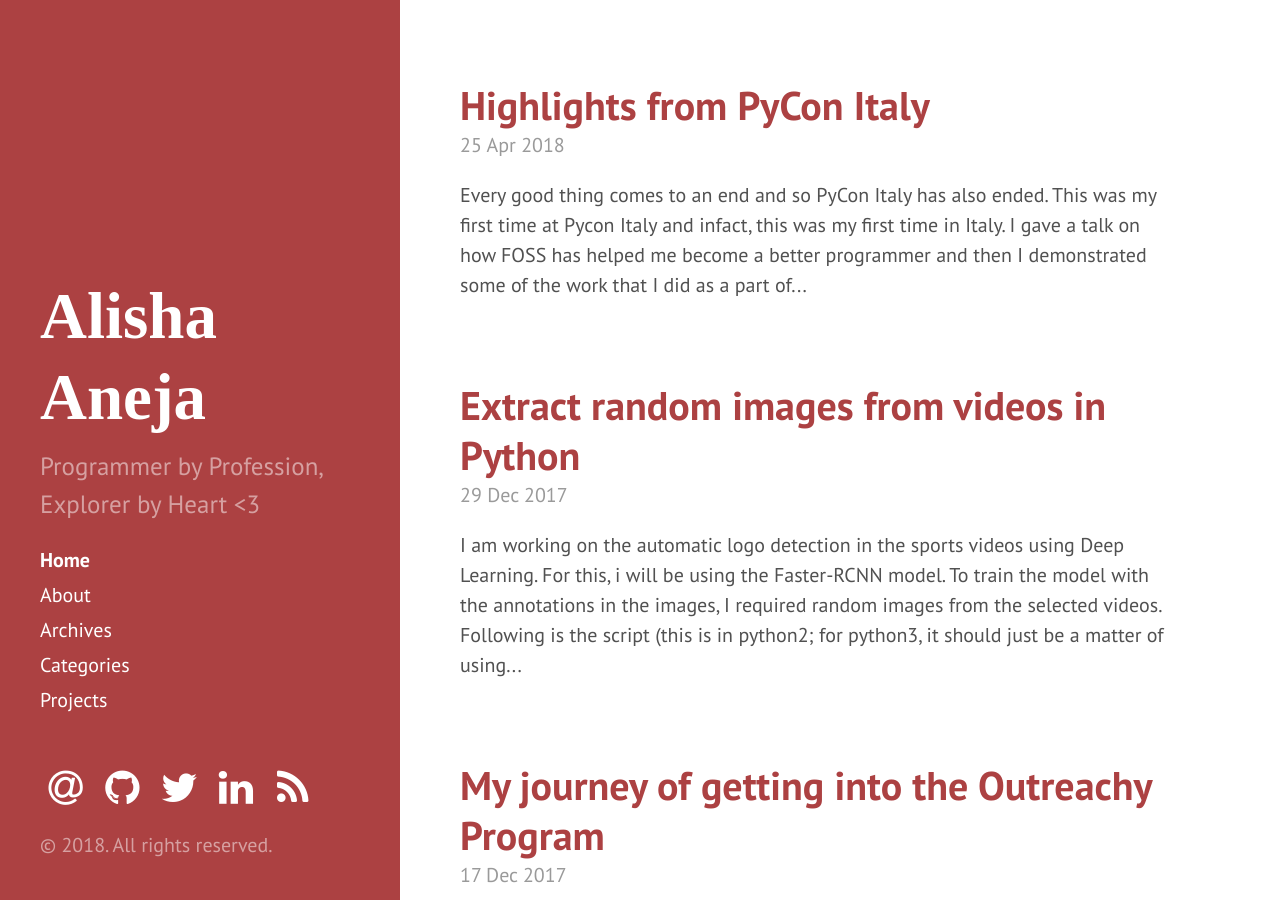
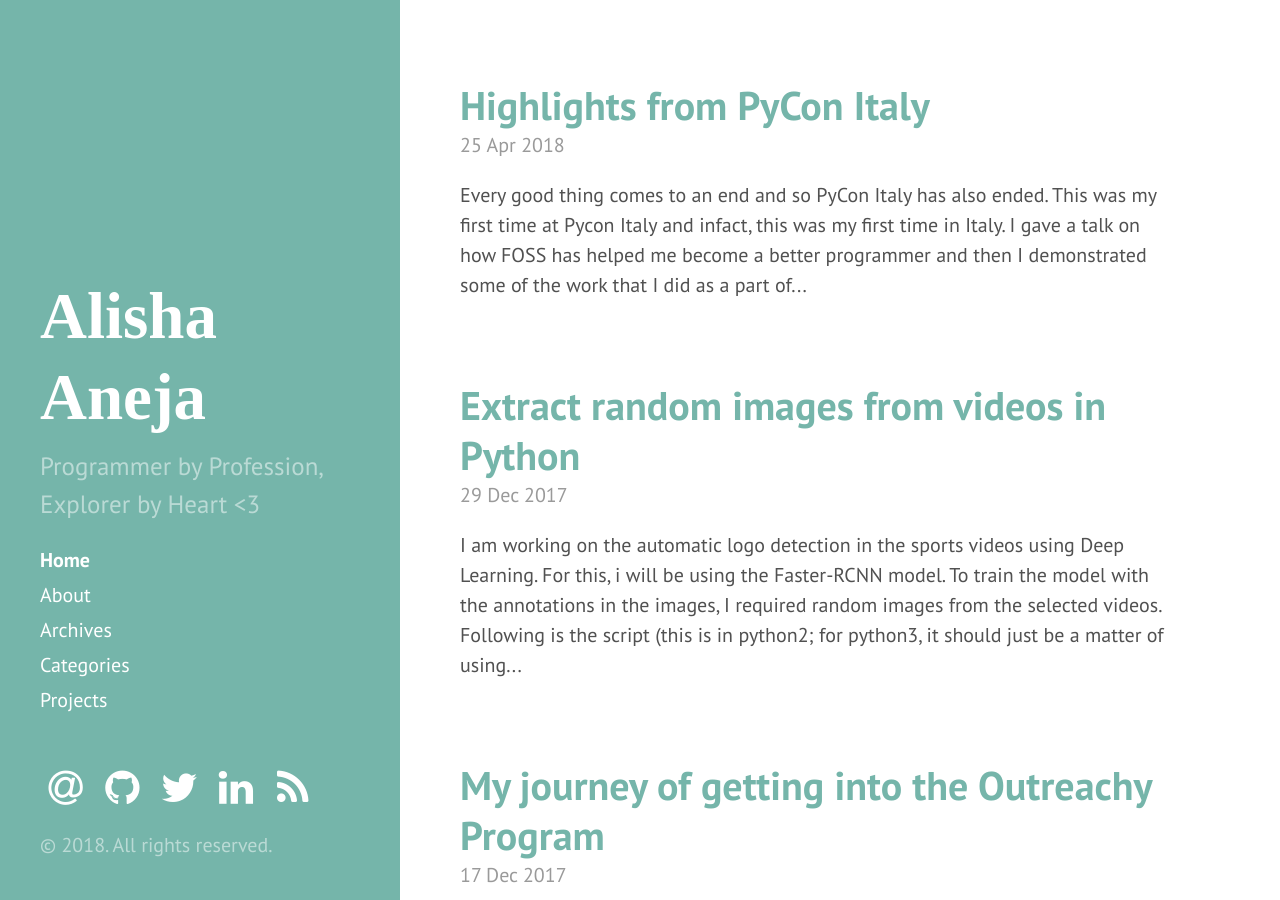
Before and after one commit to alisha17/alisha17.github.io, a Jekyll site: the page built from index.html, in a window 1280 px wide and 900 px high. Built offline with Jekyll 4.4.1, drawn with Linux system fonts in a browser that asks for light colours; nearby versions of some CDN libraries; Markdown is read by kramdown in place of the engine named in the settings; the list of posts is cut into pages by our own code; comment, search, counter and statistics services are not loaded.

Commit message:
Color change

```diff
--- a/_layouts/default.html
+++ b/_layouts/default.html
@@ -3,7 +3,7 @@
 
   {% include head.html %}
 
-  <body class="theme-base-08">
+  <body class="theme-base-0c">
 
     {% include sidebar.html %}
 
```
